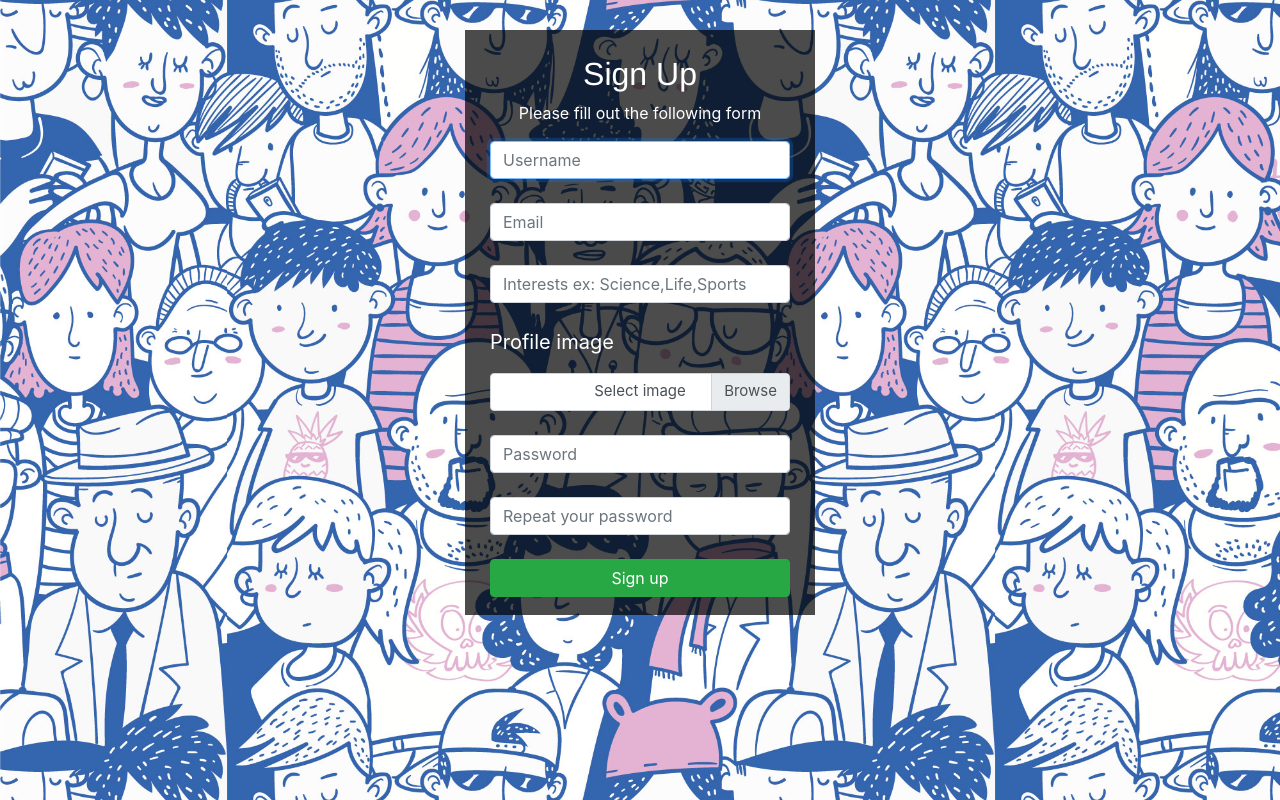
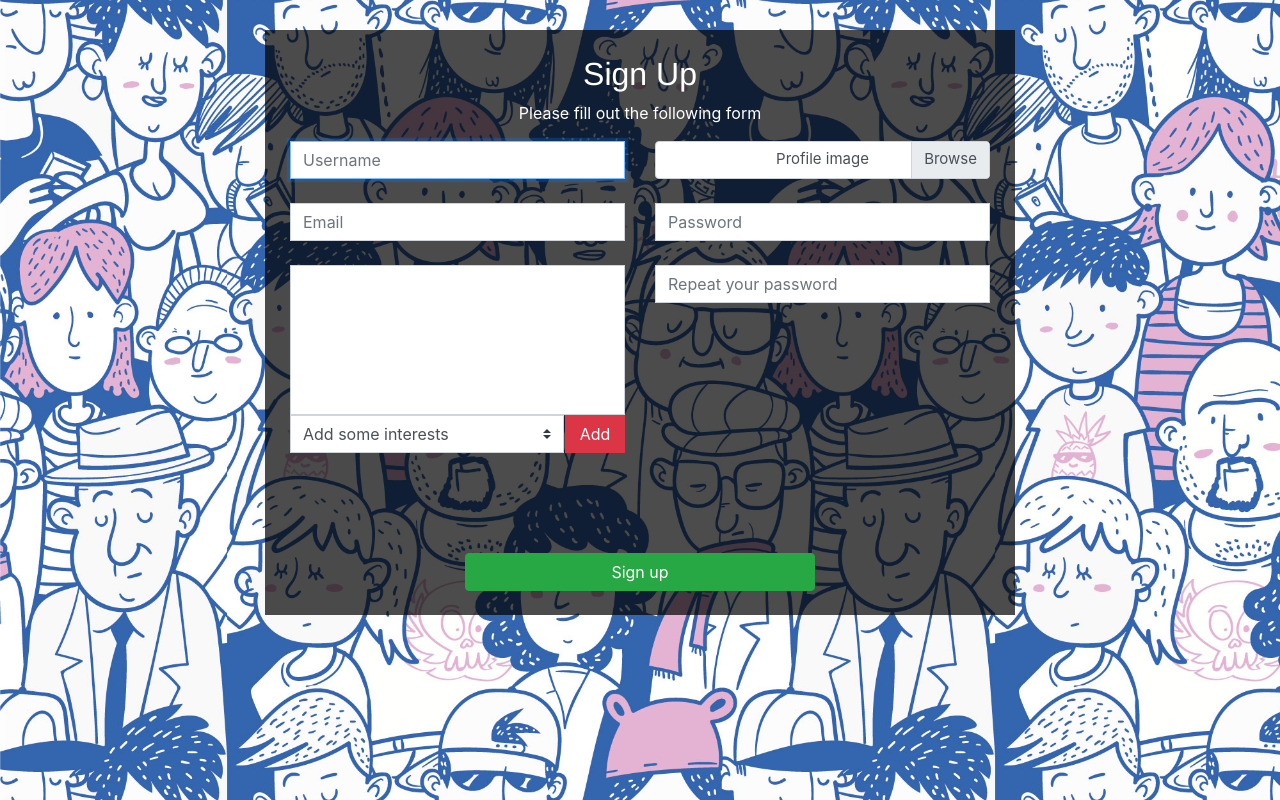
Before and after one commit to MagallanesFito/weheart, a Django app: page /webapp/register/ in a window 1280 px wide. Run offline with Django 3.2, Linux system fonts and the light colour scheme; some libraries are stand-ins or nearby versions.

Commit message:
agregado badges a interests

```diff
--- a/webapp/forms.py
+++ b/webapp/forms.py
@@ -29,7 +29,8 @@ class RegistrationForm(UserCreationForm):
 	#cover_picture = forms.ImageField()
 	interests = forms.CharField(widget=forms.TextInput(attrs={
 		'class':'form-control',
-		'placeholder':"Interests ex: Science,Life,Sports"
+		'placeholder':"Interests ex: Science,Life,Sports",
+		'id' : 'interests_text'
 		}))
 	password1=forms.CharField(widget=forms.PasswordInput(attrs={
 		'class':'form-control',
--- a/webapp/templates/webapp/register.html
+++ b/webapp/templates/webapp/register.html
@@ -6,7 +6,7 @@
 <style type="text/css">
 #parent{
 	margin-top: 30px;
-	width: 350px;
+	width: 750px;
 	height: 585px;
 	background-color: rgba(0, 0, 0, 0.7);
 	padding: 25px;
@@ -29,31 +29,115 @@ body{
 	font-size: 20px;
 	text-align: left;
 }
+.partial_badge{
+	display: inline;
+	float: left;
+	margin: 5px;
+}
+.close_icon{
+	cursor: pointer;
+}
+#container_badges{
+	height: 150px;
+}
+#seleccionador{
+	border-radius: 0px;
+}
+#signup{
+	width: 350px;
+	margin-left: 25%;
+	margin-top: 100px;
+}
+#botonAdd{
+	float: right;
+	width: 60px;
+	border-radius: 0px;
+	/*background-color: #545b62;*/
+}
+.form-control{
+	border-radius: 0px;
+}
+#interests_text{
+	display: none;
+}
+
 /*input{
     border-radius: 4px;
 }*/
+
 </style>
 </head>
 
 <body class="text-center">
 <div class="container" id="parent">
 	<form method="post" class="form-signin" id="form_login" enctype="multipart/form-data">
+		<div class="row">
+			<div class="col">
 				<h2>Sign Up</h2>
 			<p>Please fill out the following form</p>
 			{% csrf_token%}
+			</div>
+		</div>
+		<div class="row">
+			<div class="col">
 				{{form.username}}<br>
 				{{form.email}}<br>
-		{{form.interests}}<br>
-		<p id="text_image">Profile image</p>
+		   <div>
+		   	{{form.interests}}
+			<div id="container_badges" class="form-control">
+			</div>
+		</div>
+		 <div class="row" id="selector">
+		 	 <div class="col-md-10">
+		 	 	<select class="custom-select" id="seleccionador">
+			  <option value="" selected disabled hidden>Add some interests</option>
+			  <option value="1">Animals</option>
+			  <option value="2">Travelling</option>
+			  <option value="3">Hiking</option>
+			  <option value="3">Love</option>
+			</select>
+		 	 </div>
+		 <div class="col-md-2">
+		 	 <a class="btn btn-danger" id="botonAdd" role="button">Add</a>
+		 </div>
+		 </div>
+
+			</div>
+			<div class="col">
 				<div class="custom-file">
 		  			{{form.profile_picture}}
-  			<label class="custom-file-label" for="customFile" id="file_text">Select image</label>
+		  			<label class="custom-file-label" for="customFile" id="file_text">Profile image</label>
 				</div>
+
 				<br><br>
 				{{form.password1}}<br>
 				{{form.password2}}<br>
+			</div>
+		</div>
+		<div class="row">
+			<div class="col">
+				<div id="signup">
+					<button class="btn btn-md btn-success btn-block" type="submit">Sign up</button>
+				</div>
+			</div>
+		</div>
 		<!--{{form.as_p}}-->
-		<button class="btn btn-md btn-success btn-block" type="submit">Sign up</button>
 	</form>
 </div>
+<script src="https://code.jquery.com/jquery-3.3.1.slim.min.js" integrity="sha384-q8i/X+965DzO0rT7abK41JStQIAqVgRVzpbzo5smXKp4YfRvH+8abtTE1Pi6jizo" crossorigin="anonymous"></script>
+<script type="text/javascript">
+	$(document).on('click', '.close_icon', function () {
+    	$(this).parent().remove();
+	});
+	$( "#botonAdd" ).click(function() {
+		//Agregar badges
+  		//$('#interests_text').val($('#interests_text').val() + 'more text');
+  		var interest = $( "#seleccionador option:selected" ).text();
+
+  		$('#interests_text').val($('#interests_text').val() + interest +',');
+  		var html_insert2 = "<span class='badge badge-primary partial_badge'>"+interest +" "+ "<span class='close_icon'>x</span></span>";
+  		var html_insert = "<span class='badge badge-success partial_badge'>"+interest+" "+"<a role='button' class='close_icon'>x</a></span>";
+  		$( "#container_badges" ).before(html_insert2);
+	});
+</script>
 </body>
```
Lines whose indentation alone changed are shown as unchanged.
